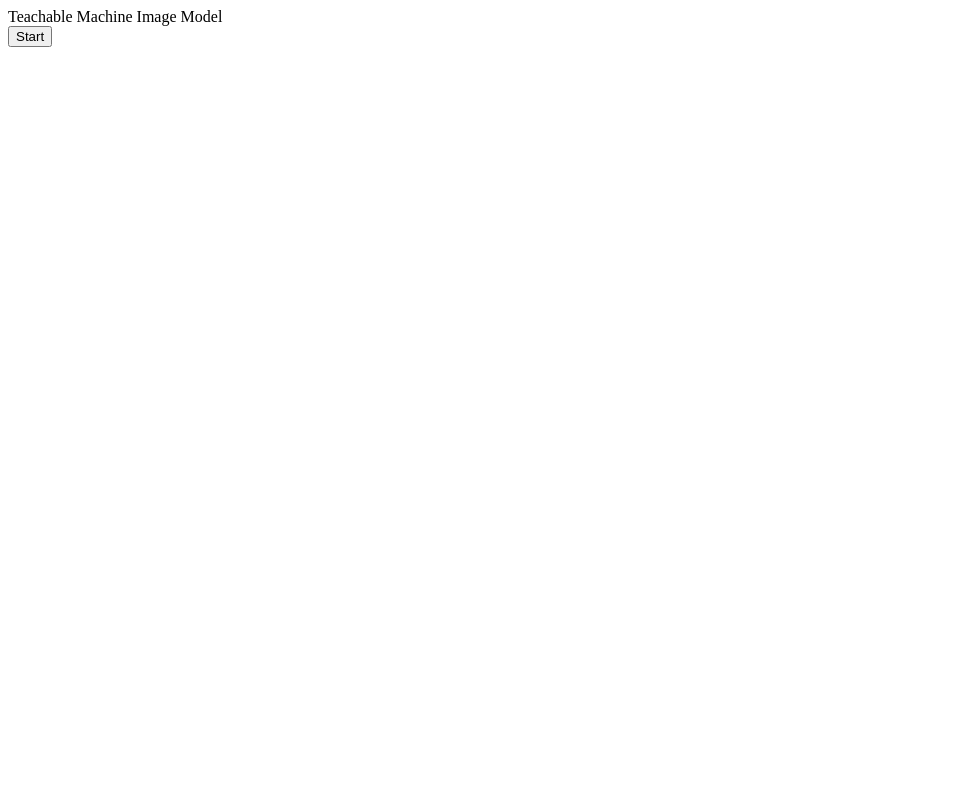
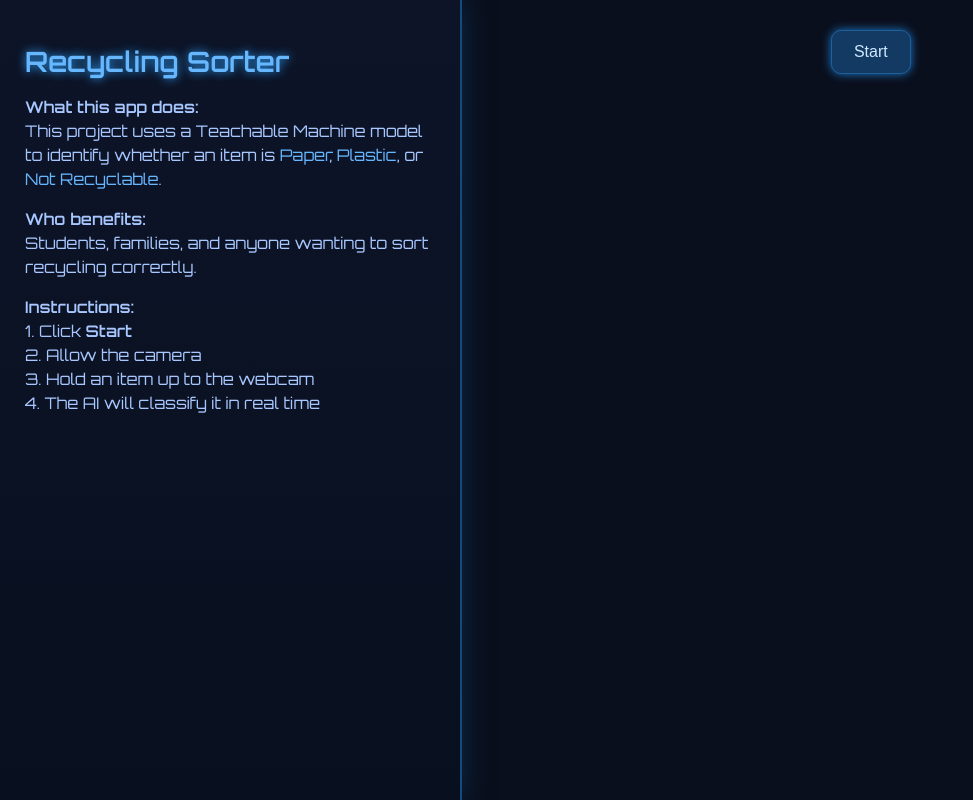
Before and after one commit to Yaro945/recyclePrjct, a plain HTML site: page index.html in a window 1280 px wide. Shown: the whole page, without its empty margins (0-973 px from the left). Drawn offline with Linux system fonts and the light colour scheme.

Commit message:
Refactor index.html for Recycling Sorter app
Updated the HTML structure and styling for the Recycling Sorter app, including a new layout and improved webcam functionality.

```diff
--- a/index.html
+++ b/index.html
@@ -1,59 +1,169 @@
-<div>Teachable Machine Image Model</div>
-<button type="button" onclick="init()">Start</button>
-<div id="webcam-container"></div>
-<div id="label-container"></div>
+<!DOCTYPE html>
+<html lang="en">
+<head>
+<meta charset="UTF-8">
+<title>Recycling Sorter</title>
+
+<!-- Google Font -->
+<link href="https://fonts.googleapis.com/css2?family=Orbitron:wght@400;600&display=swap" rel="stylesheet">
+
+<style>
+    body {
+        margin: 0;
+        padding: 0;
+        background: #0a0f1d;
+        font-family: "Orbitron", sans-serif;
+        color: #cfe8ff;
+        display: flex;
+        flex-direction: row;
+        height: 100vh;
+    }
+
+    /* LEFT SIDE INFO BOX */
+    .info-box {
+        width: 32%;
+        background: linear-gradient(180deg, #0d1428, #08101f);
+        padding: 25px;
+        box-shadow: 0 0 25px #0b2a4a;
+        border-right: 2px solid #154a7d;
+    }
+
+    .info-box h1 {
+        color: #67b7ff;
+        font-size: 28px;
+        margin-bottom: 15px;
+        text-shadow: 0 0 10px #2ea3ff;
+    }
+
+    .info-box p {
+        line-height: 1.5;
+        color: #a8c7ff;
+    }
+
+    /* MAIN CONTENT AREA */
+    .content {
+        flex: 1;
+        padding: 30px;
+        display: flex;
+        flex-direction: column;
+        align-items: center;
+        gap: 20px;
+    }
+
+    /* CAMERA FRAME */
+    #webcam-container canvas {
+        border-radius: 25px;
+        box-shadow: 0 0 25px #2ea3ff;
+        width: 300px !important;
+        height: 300px !important;
+    }
+
+    /* BUTTON */
+    button {
+        padding: 12px 22px;
+        background: #123a62;
+        border: 1px solid #1f5f9b;
+        box-shadow: 0 0 10px #1c79ca;
+        border-radius: 10px;
+        color: #cfe8ff;
+        cursor: pointer;
+        font-size: 16px;
+        transition: 0.3s;
+    }
+    button:hover {
+        background: #1b4f82;
+        transform: scale(1.05);
+    }
+
+    /* PREDICTION CARDS */
+    #label-container div {
+        width: 320px;
+        background: #0e1a33;
+        border: 1px solid #1c4f80;
+        padding: 12px;
+        margin-top: 10px;
+        border-radius: 12px;
+        text-align: center;
+        font-size: 18px;
+        box-shadow: 0 0 15px #103a63;
+        color: #9ecaff;
+    }
+</style>
+</head>
+
+<body>
+
+    <!-- LEFT SIDE PANEL -->
+    <div class="info-box">
+        <h1>Recycling Sorter</h1>
+
+        <p><strong>What this app does:</strong><br>
+        This project uses a Teachable Machine model to identify whether an item is <span style="color:#67b7ff;">Paper</span>, <span style="color:#67b7ff;">Plastic</span>, or <span style="color:#67b7ff;">Not Recyclable</span>.</p>
+
+        <p><strong>Who benefits:</strong><br>
+        Students, families, and anyone wanting to sort recycling correctly.</p>
+
+        <p><strong>Instructions:</strong><br>
+        1. Click <b>Start</b><br>
+        2. Allow the camera<br>
+        3. Hold an item up to the webcam<br>
+        4. The AI will classify it in real time</p>
+    </div>
+
+    <!-- RIGHT SIDE CONTENT -->
+    <div class="content">
+        <button type="button" onclick="init()">Start</button>
+
+        <div id="webcam-container"></div>
+        <div id="label-container"></div>
+    </div>
+
+<!-- Scripts -->
 <script src="https://cdn.jsdelivr.net/npm/@tensorflow/tfjs@latest/dist/tf.min.js"></script>
 <script src="https://cdn.jsdelivr.net/npm/@teachablemachine/image@latest/dist/teachablemachine-image.min.js"></script>
+
 <script type="text/javascript">
-    // More API functions here:
-    // https://github.com/googlecreativelab/teachablemachine-community/tree/master/libraries/image
-
-    // the link to your model provided by Teachable Machine export panel
     const URL = "./my_model/";
 
     let model, webcam, labelContainer, maxPredictions;
 
-    // Load the image model and setup the webcam
     async function init() {
         const modelURL = URL + "model.json";
         const metadataURL = URL + "metadata.json";
 
-        // load the model and metadata
-        // Refer to tmImage.loadFromFiles() in the API to support files from a file picker
-        // or files from your local hard drive
-        // Note: the pose library adds "tmImage" object to your window (window.tmImage)
         model = await tmImage.load(modelURL, metadataURL);
         maxPredictions = model.getTotalClasses();
 
-        // Convenience function to setup a webcam
-        const flip = true; // whether to flip the webcam
-        webcam = new tmImage.Webcam(200, 200, flip); // width, height, flip
-        await webcam.setup(); // request access to the webcam
+        webcam = new tmImage.Webcam(300, 300, true);
+        await webcam.setup();
         await webcam.play();
         window.requestAnimationFrame(loop);
 
-        // append elements to the DOM
         document.getElementById("webcam-container").appendChild(webcam.canvas);
         labelContainer = document.getElementById("label-container");
-        for (let i = 0; i < maxPredictions; i++) { // and class labels
-            labelContainer.appendChild(document.createElement("div"));
+
+        for (let i = 0; i < maxPredictions; i++) {
+            const div = document.createElement("div");
+            labelContainer.appendChild(div);
         }
     }
 
     async function loop() {
-        webcam.update(); // update the webcam frame
+        webcam.update();
         await predict();
         window.requestAnimationFrame(loop);
     }
 
-    // run the webcam image through the image model
     async function predict() {
-        // predict can take in an image, video or canvas html element
         const prediction = await model.predict(webcam.canvas);
+
         for (let i = 0; i < maxPredictions; i++) {
-            const classPrediction =
-                prediction[i].className + ": " + prediction[i].probability.toFixed(2);
-            labelContainer.childNodes[i].innerHTML = classPrediction;
+            labelContainer.childNodes[i].innerHTML =
+                prediction[i].className + ": " +
+                prediction[i].probability.toFixed(2);
         }
     }
 </script>
+
+</body>
+</html>
```
